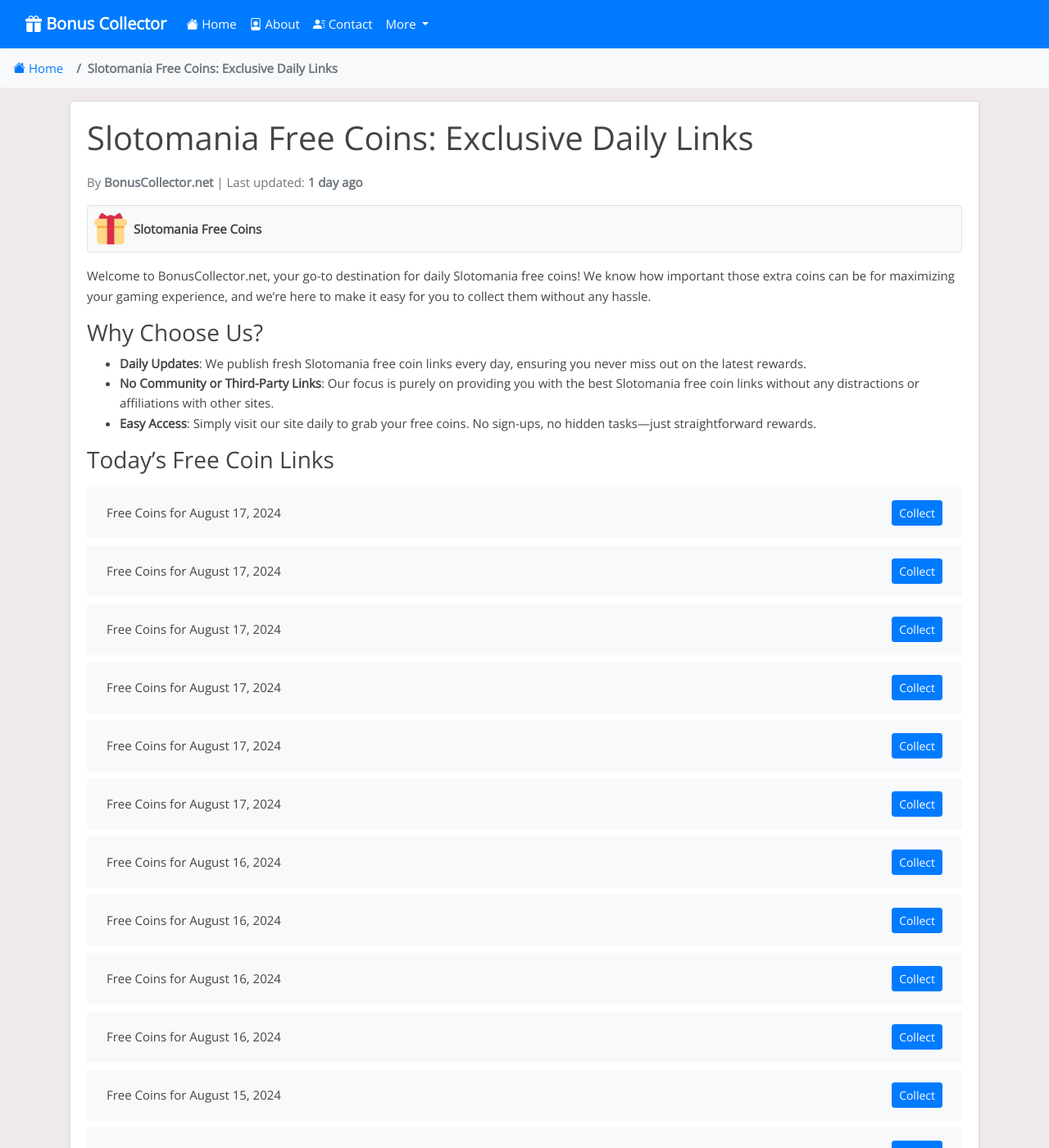
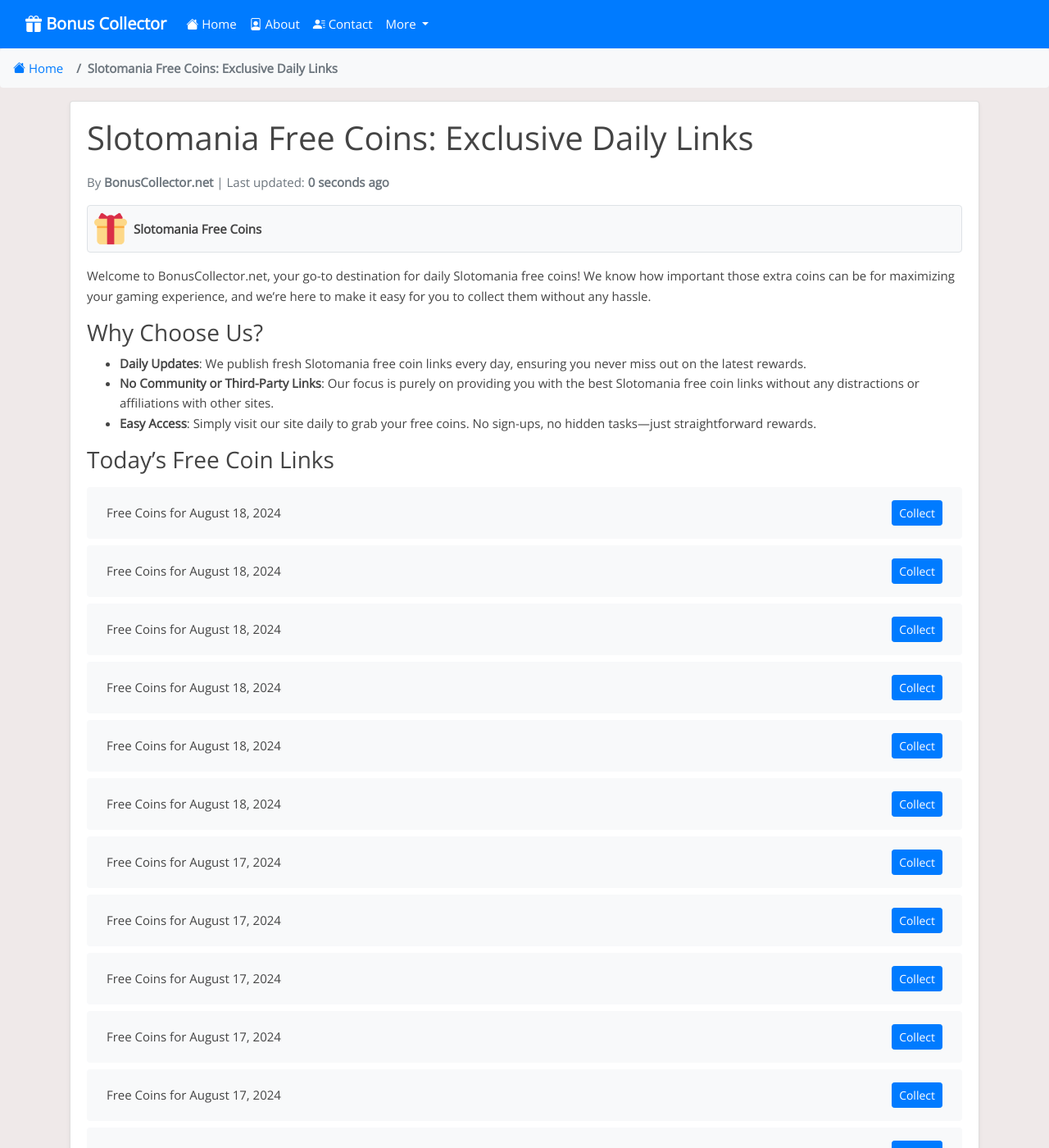
Before and after one commit to Prollad99/bs-net, a Jekyll site: the page built from _posts/2024-06-29-slotomania.md, in a window 1280 px wide and 1400 px high. Shown: the whole window at 82% size. Built offline with Jekyll 4.4.1, drawn with Linux system fonts in a browser that asks for light colours; nearby versions of some CDN libraries; comment, search, counter and statistics services are not loaded; some of the changed text lies outside the part shown.

Commit message:
Update slotomania reward links and last modified date

```diff
--- a/_data/include_files.yml
+++ b/_data/include_files.yml
@@ -38,7 +38,7 @@
   last_modified: 2024-08-18 06:26:36
 
 slotomania.html:
-  last_modified: 2024-08-17 04:36:50
+  last_modified: 2024-08-18 06:27:02
 
 cashman-casino.html:
   last_modified: 2024-08-17 13:21:30
--- a/_includes/slotomania.html
+++ b/_includes/slotomania.html
@@ -1,4 +1,28 @@
 <ul class="list-group mt-3 mb-4">
+  <li class="list-group-item d-flex justify-content-between align-items-center">
+    <span>Free Coins for August 18, 2024</span>
+    <a href="https://api.playtika.com/redirector/?coupon_token=1_3_1723923000154_8908pwko" class="btn btn-primary btn-sm">Collect</a>
+  </li>
+  <li class="list-group-item d-flex justify-content-between align-items-center">
+    <span>Free Coins for August 18, 2024</span>
+    <a href="https://api.playtika.com/redirector/?coupon_token=1_3_1722170897855_d7ze4z6z" class="btn btn-primary btn-sm">Collect</a>
+  </li>
+  <li class="list-group-item d-flex justify-content-between align-items-center">
+    <span>Free Coins for August 18, 2024</span>
+    <a href="https://api.playtika.com/redirector/?coupon_token=1_3_1722171044373_pz6xllxg" class="btn btn-primary btn-sm">Collect</a>
+  </li>
+  <li class="list-group-item d-flex justify-content-between align-items-center">
+    <span>Free Coins for August 18, 2024</span>
+    <a href="https://api.playtika.com/redirector/?coupon_token=1_3_1722171890597_og3z8xze" class="btn btn-primary btn-sm">Collect</a>
+  </li>
+  <li class="list-group-item d-flex justify-content-between align-items-center">
+    <span>Free Coins for August 18, 2024</span>
+    <a href="https://api.playtika.com/redirector/?coupon_token=1_3_1723759752846_ogr05drm" class="btn btn-primary btn-sm">Collect</a>
+  </li>
+  <li class="list-group-item d-flex justify-content-between align-items-center">
+    <span>Free Coins for August 18, 2024</span>
+    <a href="https://api.playtika.com/redirector/?coupon_token=1_3_1722171619226_89l2dlx6" class="btn btn-primary btn-sm">Collect</a>
+  </li>
   <li class="list-group-item d-flex justify-content-between align-items-center">
     <span>Free Coins for August 17, 2024</span>
     <a href="https://api.playtika.com/redirector/?coupon_token=1_3_1723120513071_4e8dgzgy" class="btn btn-primary btn-sm">Collect</a>
@@ -375,28 +399,4 @@
     <span>Free Coins for August 4, 2024</span>
     <a href="https://api.playtika.com/redirector/?coupon_token=1_3_1722195000148_89lknjl0" class="btn btn-primary btn-sm">Collect</a>
   </li>
-  <li class="list-group-item d-flex justify-content-between align-items-center">
-    <span>Free Coins for August 4, 2024</span>
-    <a href="https://api.playtika.com/redirector/?coupon_token=1_3_1721911125427_2oz4eyok" class="btn btn-primary btn-sm">Collect</a>
-  </li>
-  <li class="list-group-item d-flex justify-content-between align-items-center">
-    <span>Free Coins for August 4, 2024</span>
-    <a href="https://api.playtika.com/redirector/?coupon_token=1_3_1722294000168_lpoelnxd" class="btn btn-primary btn-sm">Collect</a>
-  </li>
-  <li class="list-group-item d-flex justify-content-between align-items-center">
-    <span>Free Coins for August 4, 2024</span>
-    <a href="https://api.playtika.com/redirector/?coupon_token=1_3_1722281400188_2oyg7y45" class="btn btn-primary btn-sm">Collect</a>
-  </li>
-  <li class="list-group-item d-flex justify-content-between align-items-center">
-    <span>Free Coins for August 4, 2024</span>
-    <a href="https://api.playtika.com/redirector/?coupon_token=1_3_1722207600179_lpor37gg" class="btn btn-primary btn-sm">Collect</a>
-  </li>
-  <li class="list-group-item d-flex justify-content-between align-items-center">
-    <span>Free Coins for August 4, 2024</span>
-    <a href="https://api.playtika.com/redirector/?coupon_token=1_3_1722207600319_298k3xxz" class="btn btn-primary btn-sm">Collect</a>
-  </li>
-  <li class="list-group-item d-flex justify-content-between align-items-center">
-    <span>Free Coins for August 4, 2024</span>
-    <a href="https://api.playtika.com/redirector/?coupon_token=1_3_1722207600231_3klom7dy" class="btn btn-primary btn-sm">Collect</a>
-  </li>
 </ul>
```
Also changed, not shown: links-json/slotomania.json (+24 -24 lines).
